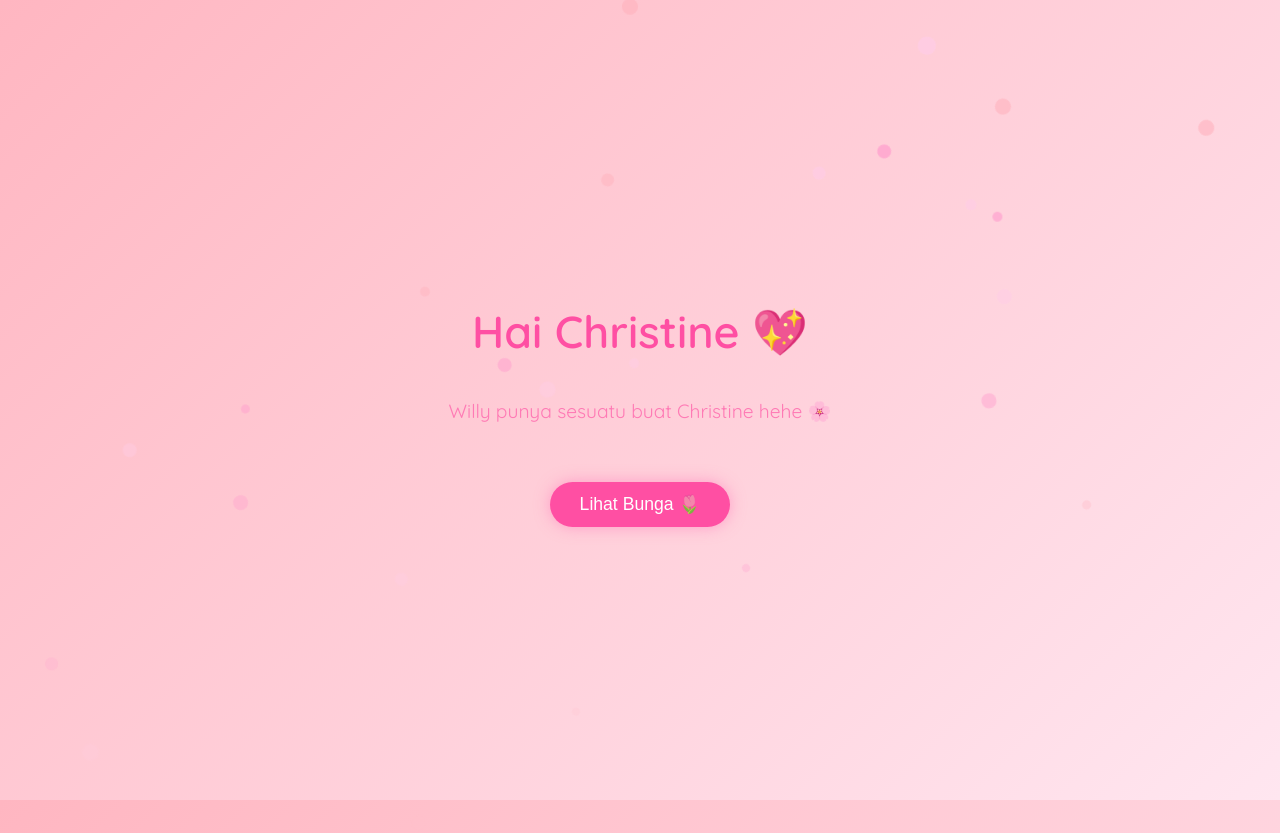
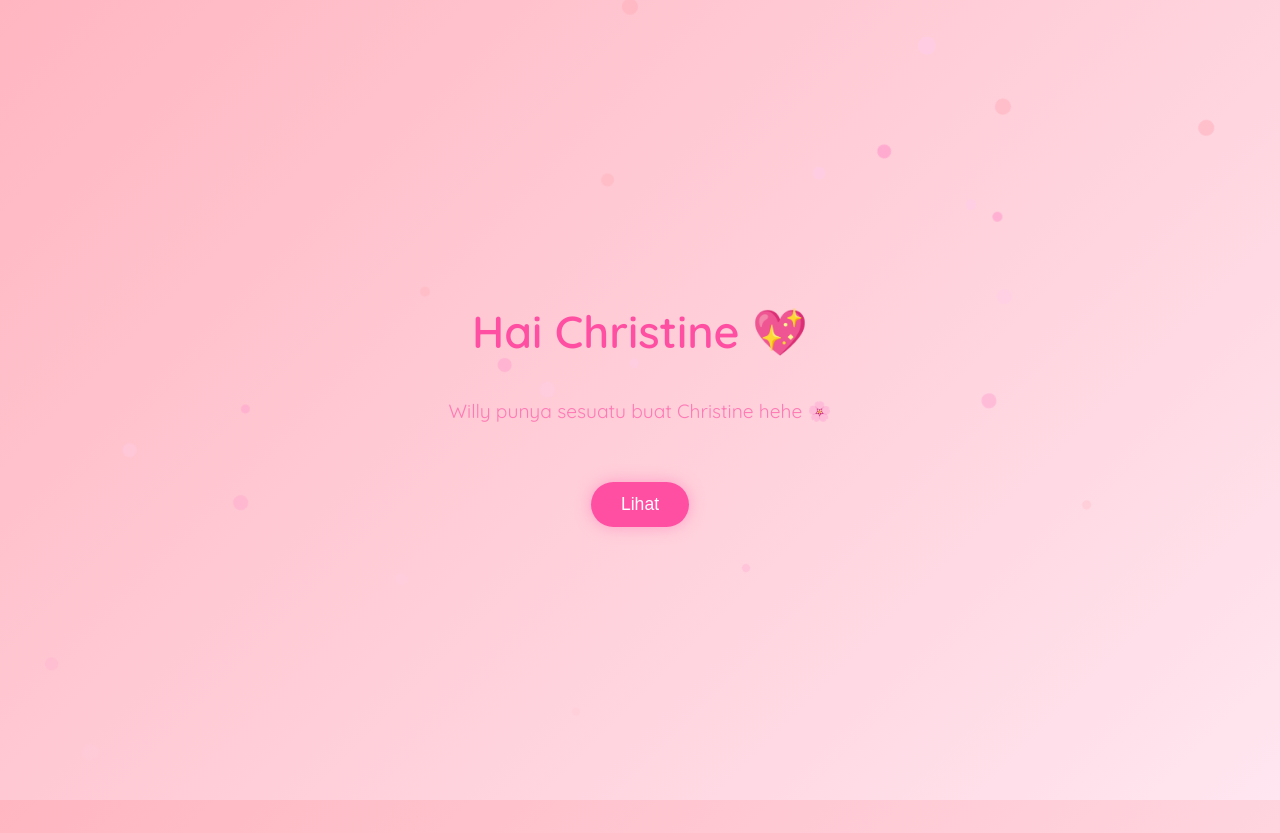
Before and after one commit to fflufly12-prog/Bunga-Ch, a plain HTML site: page index.html in a window 1280 px wide. Drawn offline with Linux system fonts and the light colour scheme.

Commit message:
Update index.html

```diff
--- a/index.html
+++ b/index.html
@@ -80,7 +80,7 @@
 <body>
   <h1>Hai Christine 💖</h1>
   <p>Willy punya sesuatu buat Christine hehe 🌸</p>
-  <button onclick="window.location.href='bunga.html'">Lihat Bunga 🌷</button>
+  <button onclick="window.location.href='bunga.html'">Lihat</button>
 
   <script>
     // buat kelopak bunga jatuh
```
